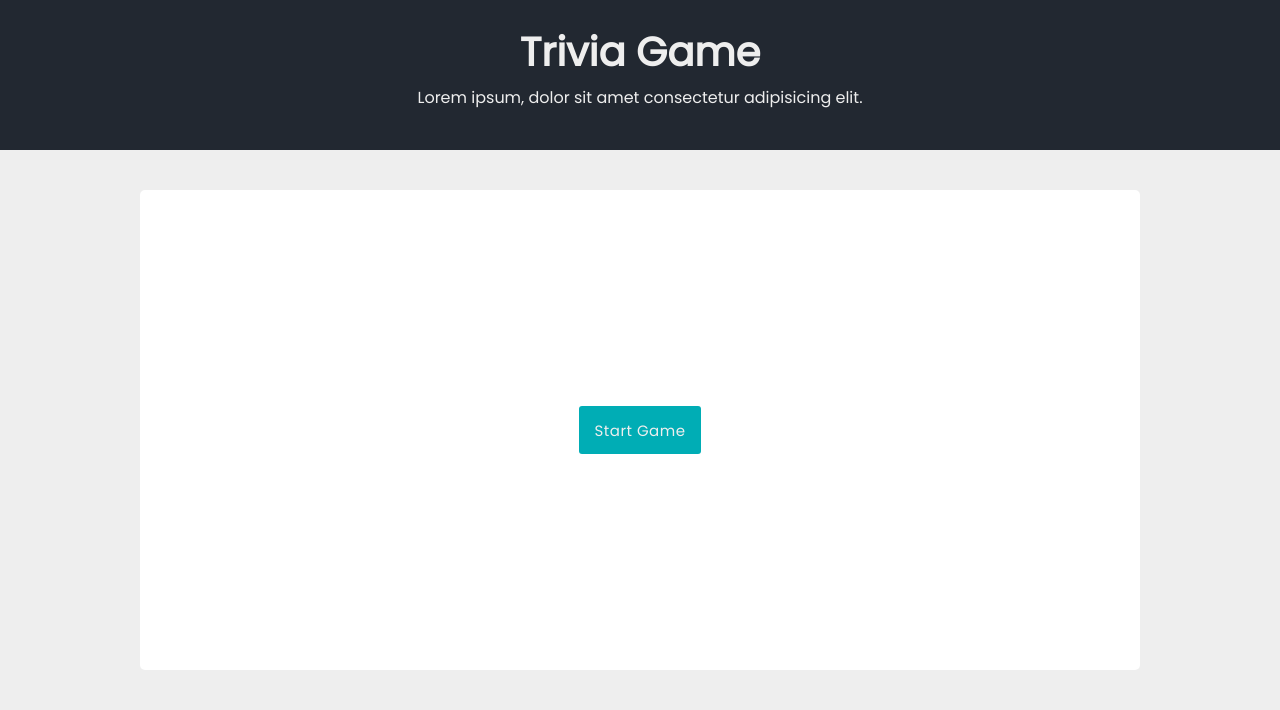
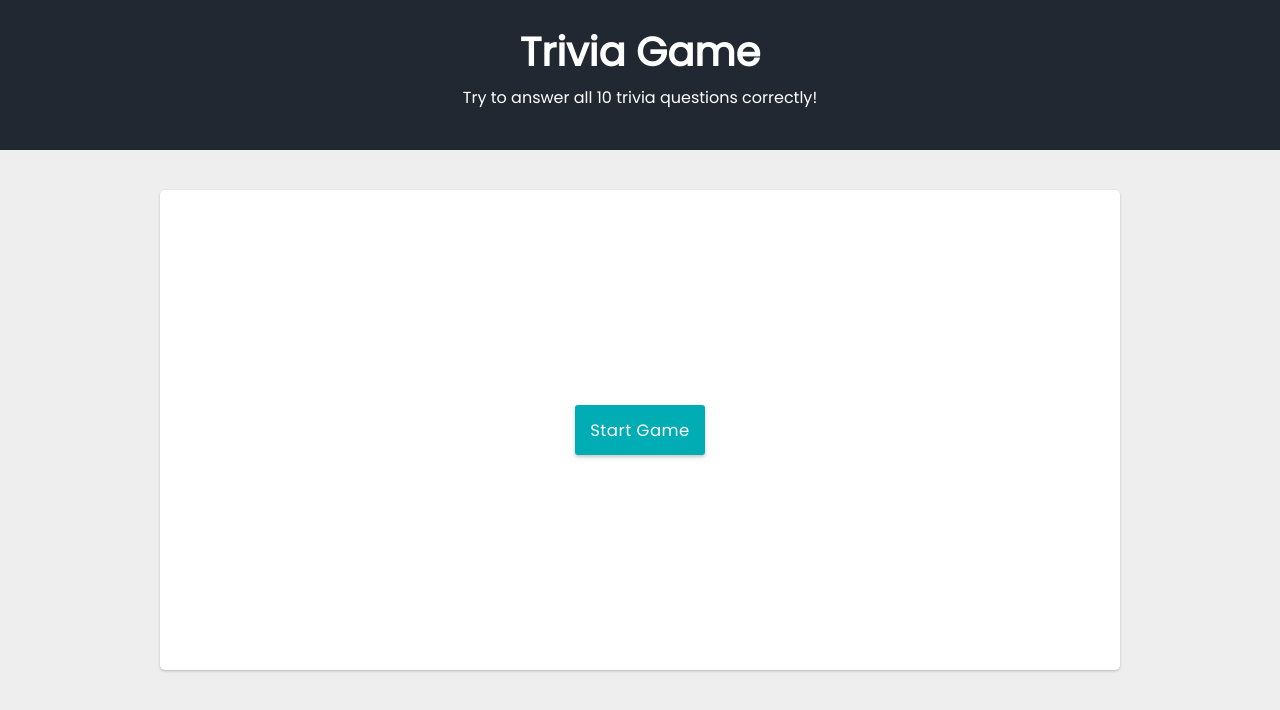
Before and after one commit to ach1209/trivia-game, a Vue app: page / in a window 1280 px wide. Shown: the top 710 px of the page. Built offline with nearby package versions, Linux system fonts and the light colour scheme.

Commit message:
Update: added additional styling for components

```diff
--- a/src/App.vue
+++ b/src/App.vue
@@ -12,7 +12,7 @@ const qStore = useQuestionStore()
 
 <template>
   <MainHeader />
-  <LayoutShell class="mg-top-4">
+  <LayoutShell class="mg-top-4 pd-lr-2">
     <div v-if="!qStore.hasQuizStarted" class="flex-centered-element">
       <AppButton @click.prevent="qStore.loadGame" btn-text="Start Game" />
     </div>
@@ -24,7 +24,8 @@ const qStore = useQuestionStore()
       :correct-answer="qStore.questionList[qStore.currentQuestionIndex].correct_answer"
       :incorrect-answers="qStore.questionList[qStore.currentQuestionIndex].incorrect_answers"
     >
-      <AppButton @click.prevent="qStore.getNextQuestion" btn-text="Next" />
+      <!-- <AppButton btn-text="Submit" size="sm" /> -->
+      <AppButton @click.prevent="qStore.getNextQuestion" btn-text="Next" size="sm" />
     </QuestionContent>
   </LayoutShell>
 </template>
--- a/src/assets/main.css
+++ b/src/assets/main.css
@@ -1,8 +1,11 @@
 :root {
   --primary: #222831;
   --secondary: #00ADB5;
+  --secondary-rgb: 0, 173, 181;
   --dark: #393E46;
+  --dark-rgb: 57, 62, 70;
   --light: #EEEEEE;
+  --white: #ffffff;
 }
 
 * {
@@ -16,6 +19,7 @@ html {
 }
 
 body {
+  color: var(--dark);
   font-family: 'Poppins', sans-serif;
   font-size: 1.6rem;
 }
@@ -36,6 +40,18 @@ body {
   margin-top: 4rem;
 }
 
+.mg-bottom-2 {
+  margin-bottom: 2rem;
+}
+
+.mg-left-2 {
+  margin-left: 2rem;
+}
+
+.pd-lr-2 {
+  padding: 0 2rem;
+}
+
 .flex-centered-element {
   height: 100%;
   display: flex;
--- a/src/components/AppButton.vue
+++ b/src/components/AppButton.vue
@@ -1,26 +1,51 @@
 <script setup lang="ts">
-const props = defineProps<{
+interface ButtonProps {
   btnText: string
-}>()
+  size?: 'sm' | 'md'
+}
+
+const props = withDefaults(defineProps<ButtonProps>(), {
+  size: 'md'
+})
 </script>
 
 <template>
-  <button class="btn">{{ props.btnText }}</button>
+  <button class="btn" :class="`btn-${props.size}`">{{ props.btnText }}</button>
 </template>
 
 <style scoped>
 button {
   font-family: 'Poppins', sans-serif;
-  font-size: 1.5rem;
+  font-size: 1.65rem;
   letter-spacing: 0.5px;
   border: none;
   border-radius: 3px;
   cursor: pointer;
+  box-shadow: 0 2px 3px rgba(var(--dark-rgb), 0.1),
+              0 2px 4px rgba(var(--dark-rgb), 0.2);
 }
 
 .btn {
-  padding: 1.25rem 1.5rem;
-  color: var(--light);
+  color: var(--white);
   background-color: var(--secondary);
 }
+
+.btn-sm {
+  padding: 0.75rem 2.5rem;
+}
+
+.btn-md {
+  padding: 1.25rem 1.5rem;
+}
+
+@media screen and (min-width: 990px) {
+  .btn {
+    transition: box-shadow 0.3s cubic-bezier(0.25, 0.46, 0.45, 0.94);
+  }
+
+  .btn:hover,
+  .btn:focus {
+    box-shadow: inset 0 0 0 100% var(--dark);
+  }
+}
 </style>
--- a/src/components/LayoutShell.vue
+++ b/src/components/LayoutShell.vue
@@ -10,8 +10,10 @@
 .layout-shell {
   width: 100%;
   height: 60vh;
-  background-color: #fff;
+  background-color: var(--white);
   border-radius: 5px;
   padding: 2rem;
+  box-shadow: 0 1px 2px rgba(var(--dark-rgb), 0.1),
+              0 1px 3px rgba(var(--dark-rgb), 0.2);
 }
 </style>
--- a/src/components/MainHeader.vue
+++ b/src/components/MainHeader.vue
@@ -1,7 +1,7 @@
 <template>
   <header class="main-header">
     <h1 class="main-header-title">Trivia Game</h1>
-    <p class="main-header-info">Lorem ipsum, dolor sit amet consectetur adipisicing elit.</p>
+    <p class="main-header-info">Try to answer all 10 trivia questions correctly!</p>
   </header>
 </template>
 
@@ -17,12 +17,12 @@
 }
 
 .main-header-title {
-  color: var(--light);
+  color: var(--white);
   font-size: 4rem;
   font-weight: 700;
 }
 
 .main-header-info {
-  color: var(--light);
+  color: var(--white);
 }
 </style>
--- a/src/components/QuestionContent.vue
+++ b/src/components/QuestionContent.vue
@@ -15,13 +15,53 @@ const choices = computed<string[]>(() => {
 </script>
 
 <template>
+  <div class="question-content">
+    <header class="content-header">
       <span>Question {{ props.currentQuestionIndex + 1 }} of {{ props.totalCount }}</span>
+    </header>
     <form>
-    <p v-html="props.question"></p>
-    <div v-for="choice in choices" :key="choice">
+      <h2 v-html="props.question" class="question mg-bottom-2"></h2>
+      <div v-for="choice in choices" :key="choice" class="answer-wrapper">
         <input type="radio" name="choice" id="answer-choice">
-      <label for="answer-choice" v-html="choice"></label>
+        <label for="answer-choice" v-html="choice" class="mg-left-2"></label>
       </div>
+      <footer class="content-footer">
         <slot />
+      </footer>
     </form>
+  </div>
 </template>
+
+<style scoped>
+.question-content {
+  height: 100%;
+  display: flex;
+  justify-content: space-evenly;
+  flex-direction: column;
+}
+
+.content-footer {
+  display: flex;
+  justify-content: end;
+}
+
+.question {
+  font-size: 1.9rem;
+  font-weight: 500;
+}
+
+.answer-wrapper {
+  height: 4rem;
+  padding: 0 2rem;
+  display: flex;
+  align-items: center;
+}
+
+.answer-wrapper:not(:last-child) {
+  margin-bottom: 0.5rem;
+}
+
+.answer-wrapper:last-of-type {
+  margin-bottom: 2rem;
+}
+</style>
```
Lines whose indentation alone changed are shown as unchanged.
